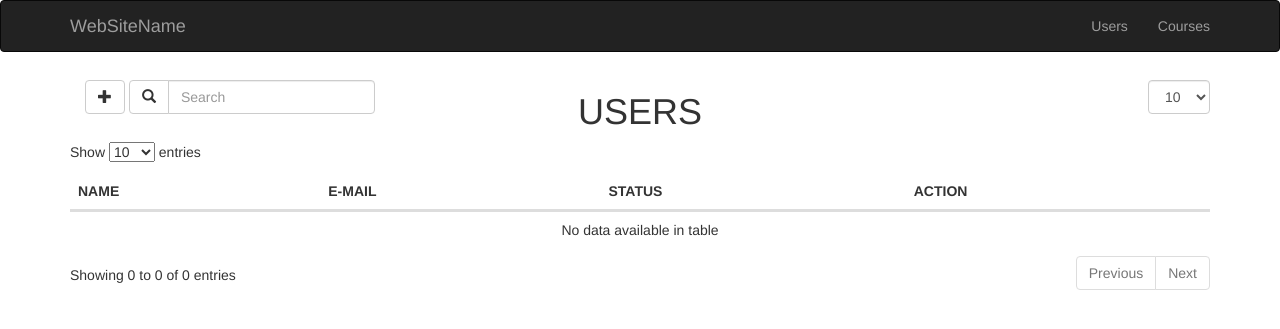
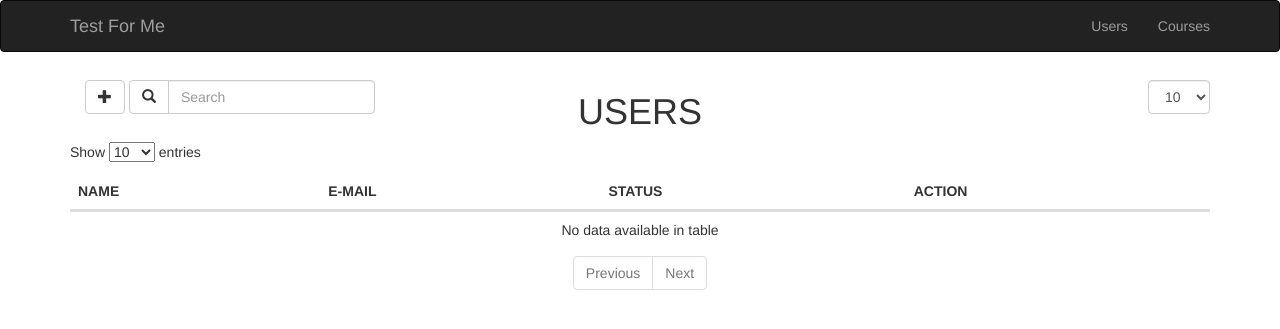
Before and after one commit to stassavchuk/SynergyWay, a Django app: page / in a window 1280 px wide. Shown: the top 329 px of the page. Run offline with Django 3.2, Linux system fonts and the light colour scheme; some libraries are stand-ins or nearby versions.

Commit message:
Center pagination

```diff
--- a/src/users/templates/navbar.html
+++ b/src/users/templates/navbar.html
@@ -1,7 +1,7 @@
 <nav class="navbar navbar-inverse">
   <div class="container container-fluid">
     <div class="navbar-header">
-      <a class="navbar-brand" href="#">WebSiteName</a>
+      <a class="navbar-brand" href="#">Test For Me</a>
     </div>
 
     <ul class="nav navbar-nav navbar-right">
--- a/src/users/templates/users.html
+++ b/src/users/templates/users.html
@@ -81,6 +81,9 @@
       oTable = $('#user-table').DataTable({
         "ordering": false,
         "searching": true,
+        "bInfo" : false,
+{#                "sDom": '<"row view-filter"<"col-sm-12"<"pull-left"l><"pull-right"f><"clearfix">>>t<"row view-pager"<"col-sm-12"<"text-center"ip>>>'#}
+
 
       });
 
@@ -105,6 +108,10 @@
           }
       });
 
+      // Stupid way to centre paginate
+      $('#user-table_paginate').parent().prev().remove();
+      $('#user-table_paginate').parent().removeAttr('class').addClass('col-sm-12');
+      $('#user-table_paginate').css('text-align', 'center');
 
     });
   </script>
```
